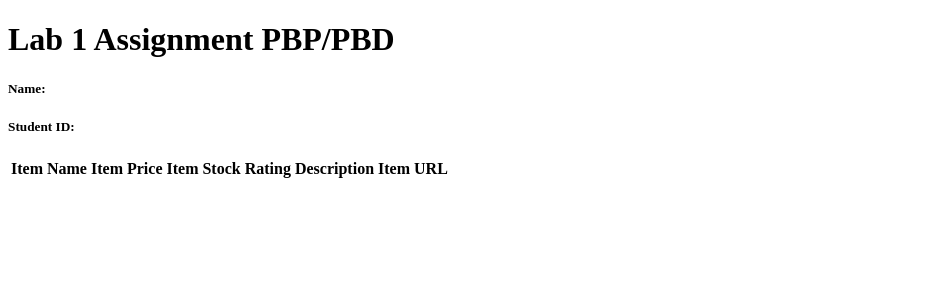
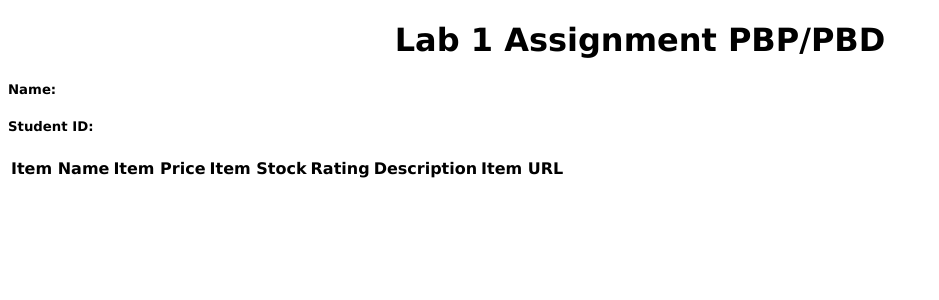
Before and after one commit to hugo-setiawan/pbp-tugas, a Django app: template katalog/templates/katalog.html in a window 1280 px wide. Shown: the top 300 px of the page, without its empty margins (0-939 px from the left). Run offline with Django 4.2, Linux system fonts and the light colour scheme; the template is opened without the code that fills it, so the values that code supplies are empty.

Commit message:
Add basic styling

```diff
--- /dev/null
+++ b/static/css/style.css
@@ -0,0 +1,7 @@
+body {
+    font-family: Verdana;
+}
+
+h1 {
+    text-align: center;
+}
--- a/templates/base.html
+++ b/templates/base.html
@@ -5,7 +5,7 @@
 <head>
   <meta charset="UTF-8">
   <meta name="viewport" content="width=device-width, initial-scale=1.0">
-  {% comment %}<link rel="stylesheet" href="{% static 'css/style.css' %}">{% endcomment %}
+  <link rel="stylesheet" href="{% static 'css/style.css' %}">
   {% block meta %}
   {% endblock meta %}
 </head>
```
